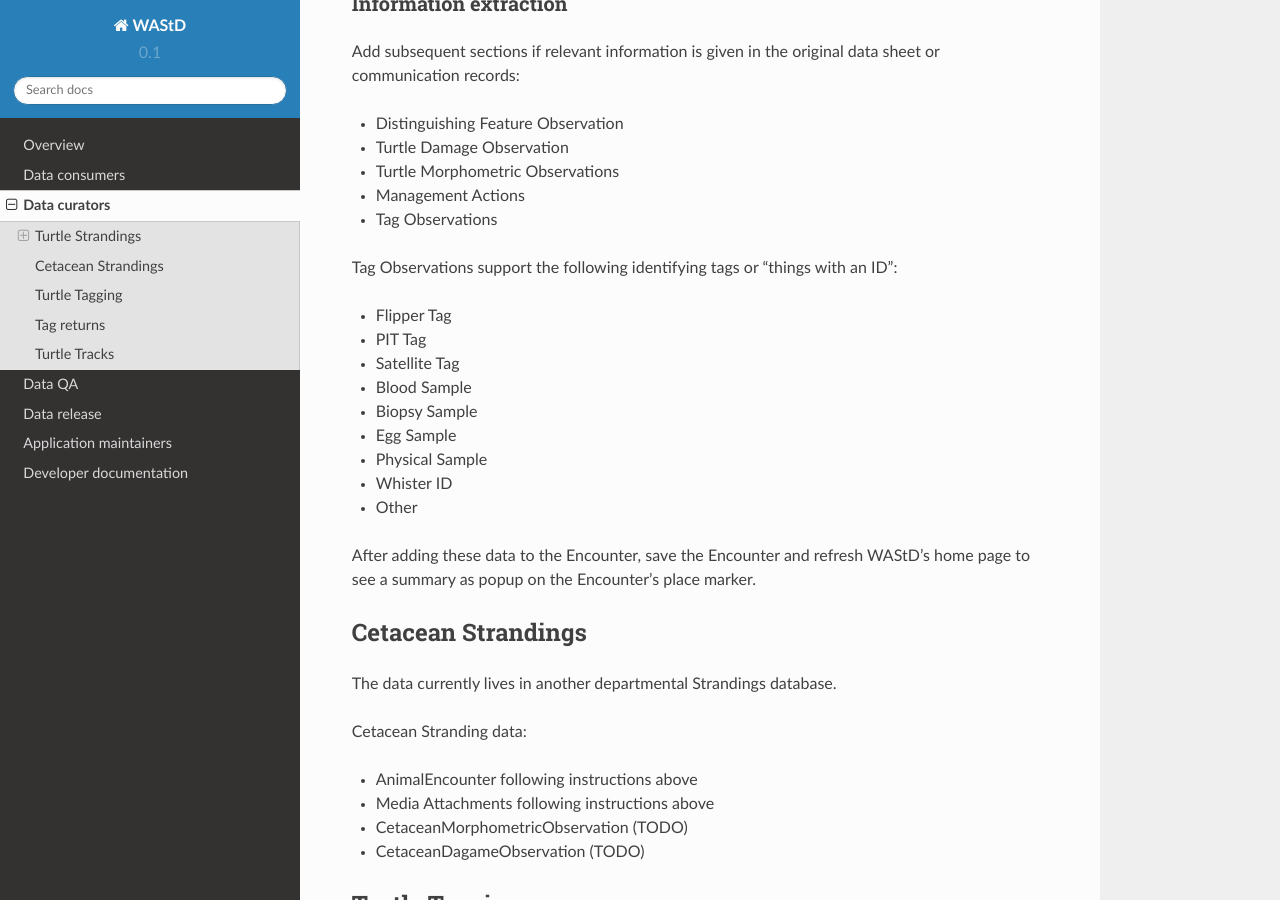
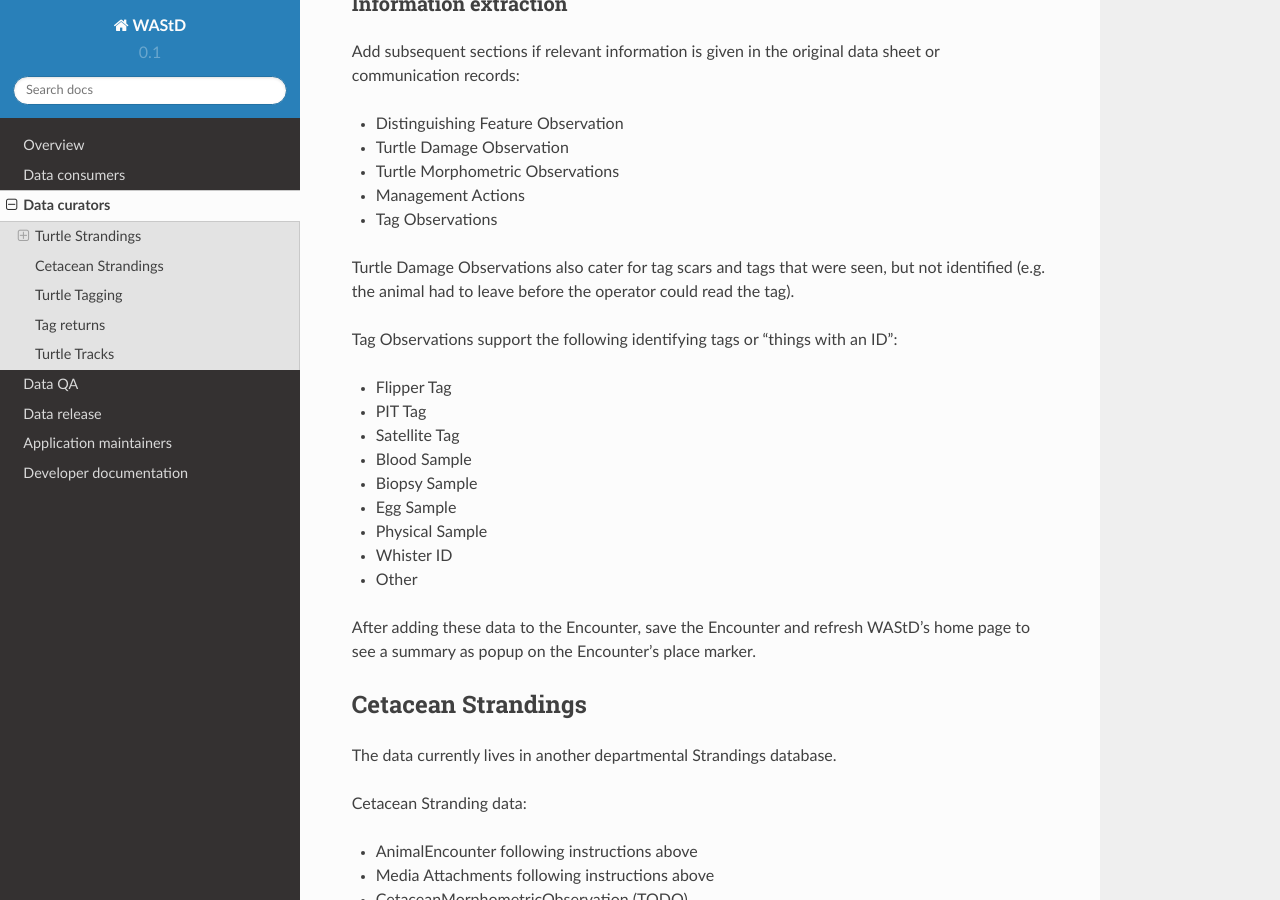
Before and after one commit to dbca-wa/wastd, a Sphinx documentation site: the page built from docs/data_curators.rst, in a window 1280 px wide and 900 px high, scrolled down 2907 px. Built offline with Sphinx 7.4.7 and the Read the Docs theme 2.0.0, drawn with Linux system fonts in a browser that asks for light colours.

Commit message:
add docs for #30

```diff
--- a/docs/data_curators.rst
+++ b/docs/data_curators.rst
@@ -140,6 +140,10 @@ data sheet or communication records:
 * Management Actions
 * Tag Observations
 
+Turtle Damage Observations also cater for tag scars and tags that were seen,
+but not identified (e.g. the animal had to leave before the operator could read
+the tag).
+
 Tag Observations support the following identifying tags or "things with an ID":
 
 * Flipper Tag
```
